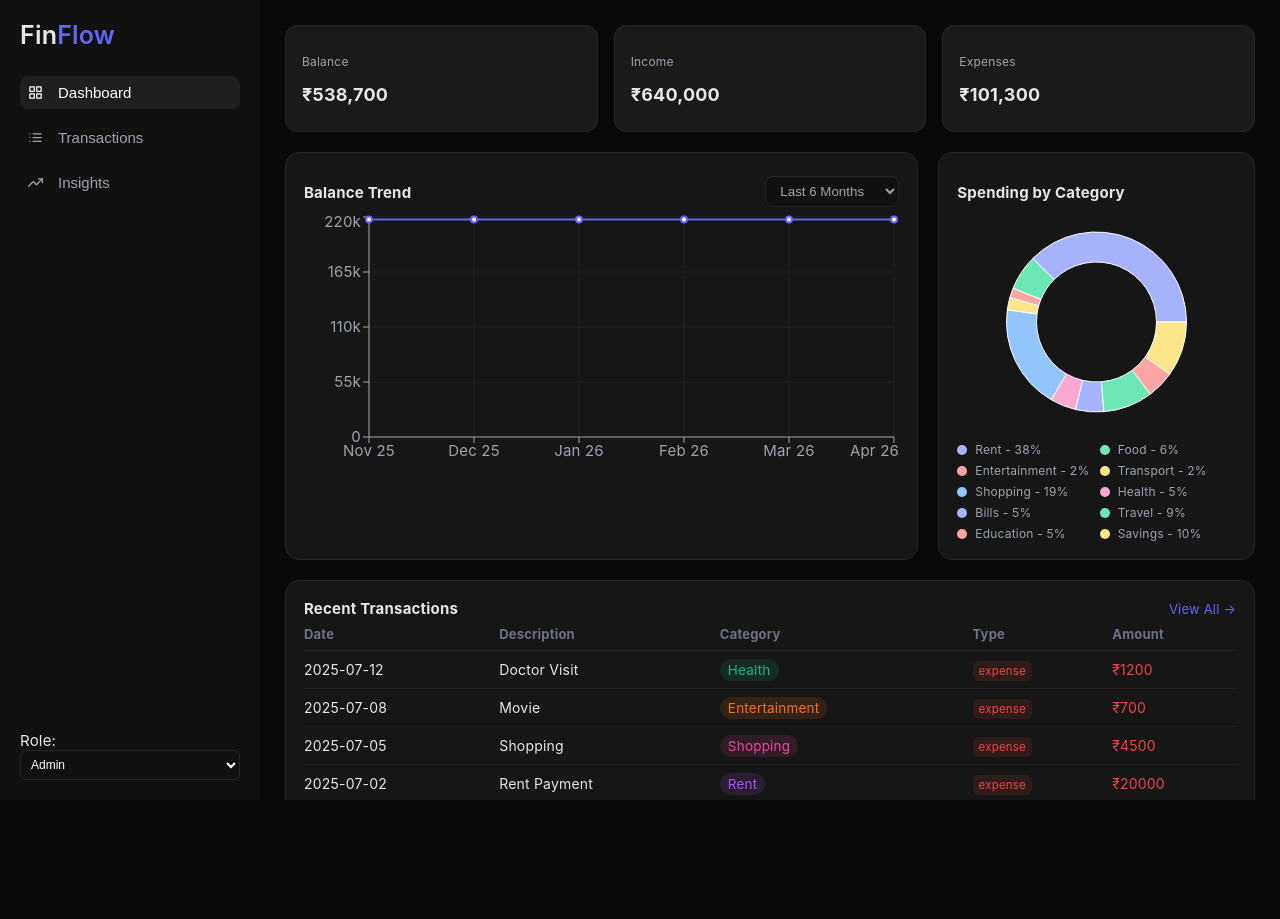
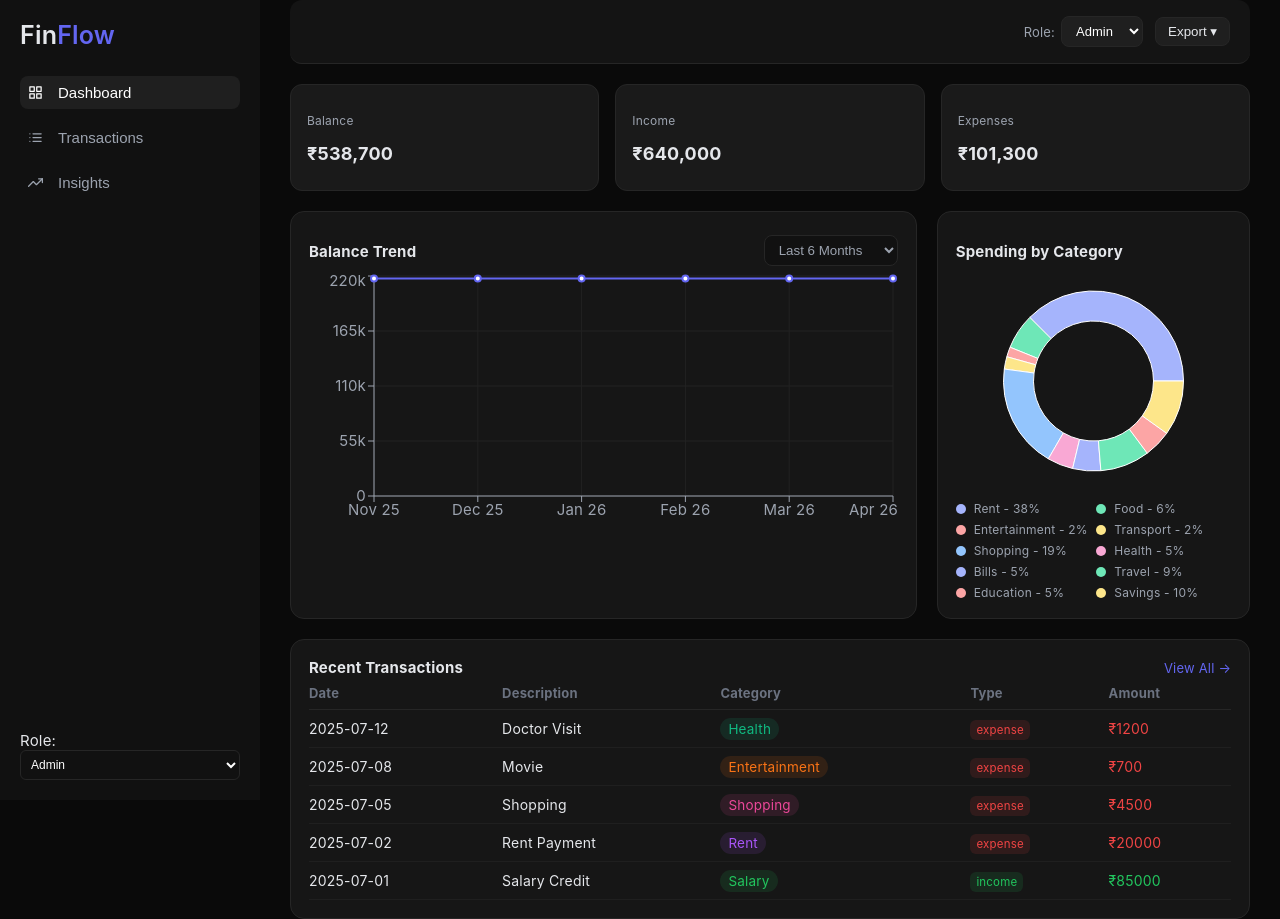
Before and after one commit to kundana-kolanuvada/finance-dashboard, a React (Vite) app: page / in a window 1280 px wide. Before the commit the page ends 800 px from the top, so only its background shows below. Built offline with nearby package versions, Linux system fonts and the light colour scheme.

Commit message:
upgraded with export feature

```diff
--- a/src/App.jsx
+++ b/src/App.jsx
@@ -5,7 +5,8 @@ import SummaryCards from "./components/SummaryCards";
 import TransactionsTable from "./components/TransactionsTable";
 import DashboardCharts from "./components/DashboardCharts";
 import RecentTransactions from "./components/RecentTransactions";
-import InsightsSection from "./components/InsightsSection"; // ✅ ADD THIS
+import InsightsSection from "./components/InsightsSection";
+import TopBar from "./components/TopBar"
 import "./styles/global.css";
 
 function AppContent() {
@@ -16,7 +17,7 @@ function AppContent() {
       <Sidebar activePage={page} setActivePage={setPage} />
 
       <main className="main-content">
-
+        <TopBar onAdd={() => alert("Open Add Modal")} />
         {page === "dashboard" && (
           <>
             <div className="dashboard-section">
--- a/src/components/DashboardCharts.jsx
+++ b/src/components/DashboardCharts.jsx
@@ -82,7 +82,6 @@ export default function DashboardCharts() {
     percent: ((value / total) * 100).toFixed(0),
   }));
 
-  // pastel colors
   const COLORS = [
     "#a5b4fc",
     "#6ee7b7",
--- /dev/null
+++ b/src/components/TopBar.jsx
@@ -0,0 +1,86 @@
+import { useState } from "react";
+import { useApp } from "../context/AppContext";
+
+export default function TopBar({ page, onAdd }) {
+  const { role, setRole, transactions } = useApp();
+  const [showExport, setShowExport] = useState(false);
+
+  const getTitle = () => {
+    if (page === "dashboard") return "Dashboard Overview";
+    if (page === "transactions") return "Transactions";
+    if (page === "insights") return "Insights & Analytics";
+    return "";
+  };
+
+  // CSV
+  const exportCSV = () => {
+    const headers = ["Date", "Description", "Category", "Type", "Amount"];
+    const rows = transactions.map(t => [
+      t.date,
+      t.description,
+      t.category,
+      t.type,
+      t.amount
+    ]);
+
+    const csv =
+      "data:text/csv;charset=utf-8," +
+      [headers, ...rows].map(e => e.join(",")).join("\n");
+
+    const link = document.createElement("a");
+    link.href = encodeURI(csv);
+    link.download = "transactions.csv";
+    link.click();
+  };
+
+  // JSON
+  const exportJSON = () => {
+    const data =
+      "data:text/json;charset=utf-8," +
+      encodeURIComponent(JSON.stringify(transactions, null, 2));
+
+    const link = document.createElement("a");
+    link.href = data;
+    link.download = "transactions.json";
+    link.click();
+  };
+
+  return (
+    <div className="topbar">
+
+      <h2 className="topbar-title">{getTitle()}</h2>
+
+      <div className="topbar-right">
+
+        {/* ROLE */}
+        <div className="role-wrapper">
+          <span className="role-label">Role:</span>
+
+          <select
+            className="role-select"
+            value={role}
+            onChange={(e) => setRole(e.target.value)}
+          >
+            <option value="admin">Admin</option>
+            <option value="viewer">Viewer</option>
+          </select>
+        </div>
+
+        {/* EXPORT */}
+        <div className="export-box">
+          <button onClick={() => setShowExport(!showExport)}>
+            Export ▾
+          </button>
+
+          {showExport && (
+            <div className="export-dropdown">
+              <div onClick={exportCSV}>Download CSV</div>
+              <div onClick={exportJSON}>Download JSON</div>
+            </div>
+          )}
+        </div>
+
+      </div>
+    </div>
+  );
+}
--- a/src/styles/global.css
+++ b/src/styles/global.css
@@ -62,8 +62,7 @@ body {
 /* MAIN */
 .main-content {
   flex: 1;
-  padding: 25px;
-  overflow-y: auto;
+  padding: 0px 30px 30px 30px;
 }
 
 /* CARD */
@@ -459,7 +458,7 @@ h3 {
   }
 
   .nav-item {
-    display: none; /* hide menu items */
+    display: none;
   }
 
   /* Main content */
@@ -686,3 +685,90 @@ h3 {
   height: 100%;
   background: linear-gradient(90deg, #9333ea, #6366f1);
 }
+
+/* TOPBAR */
+.topbar {
+  display: flex;
+  justify-content: space-between;
+  align-items: center;
+  background: #141414;
+  padding: 16px 20px;
+  border-bottom: 1px solid #262626;
+  margin-bottom: 20px;
+  border-radius: 12px;
+  top: 0;
+}
+
+/* TITLE */
+.topbar-title {
+  font-size: 18px;
+  font-weight: 600;
+  color: #e5e7eb;
+}
+
+/* RIGHT SIDE */
+.topbar-right {
+  display: flex;
+  align-items: center;
+  gap: 12px;
+}
+
+/* ROLE */
+.role-wrapper {
+  display: flex;
+  align-items: center;
+  gap: 6px;
+}
+
+.role-label {
+  font-size: 13px;
+  color: #9ca3af;
+}
+
+/* DROPDOWN BOX */
+.role-select {
+  background: #1f1f1f;
+  border: 1px solid #262626;
+  color: white;
+  padding: 6px 10px;
+  border-radius: 8px;
+  font-size: 13px;
+}
+
+/* EXPORT */
+.export-box {
+  position: relative;
+}
+
+.export-box button {
+  background: #1f1f1f;
+  border: 1px solid #262626;
+  color: #e5e7eb;
+  padding: 6px 12px;
+  border-radius: 8px;
+  cursor: pointer;
+}
+
+/* DROPDOWN */
+.export-dropdown {
+  position: absolute;
+  top: 42px;
+  right: 0;
+  background: #161616;
+  border: 1px solid #262626;
+  border-radius: 10px;
+  overflow: hidden;
+  width: 160px;
+  z-index: 100;
+}
+
+.export-dropdown div {
+  padding: 10px 14px;
+  cursor: pointer;
+  font-size: 13px;
+  white-space: nowrap;
+}
+
+.export-dropdown div:hover {
+  background: #1f1f1f;
+}
```
